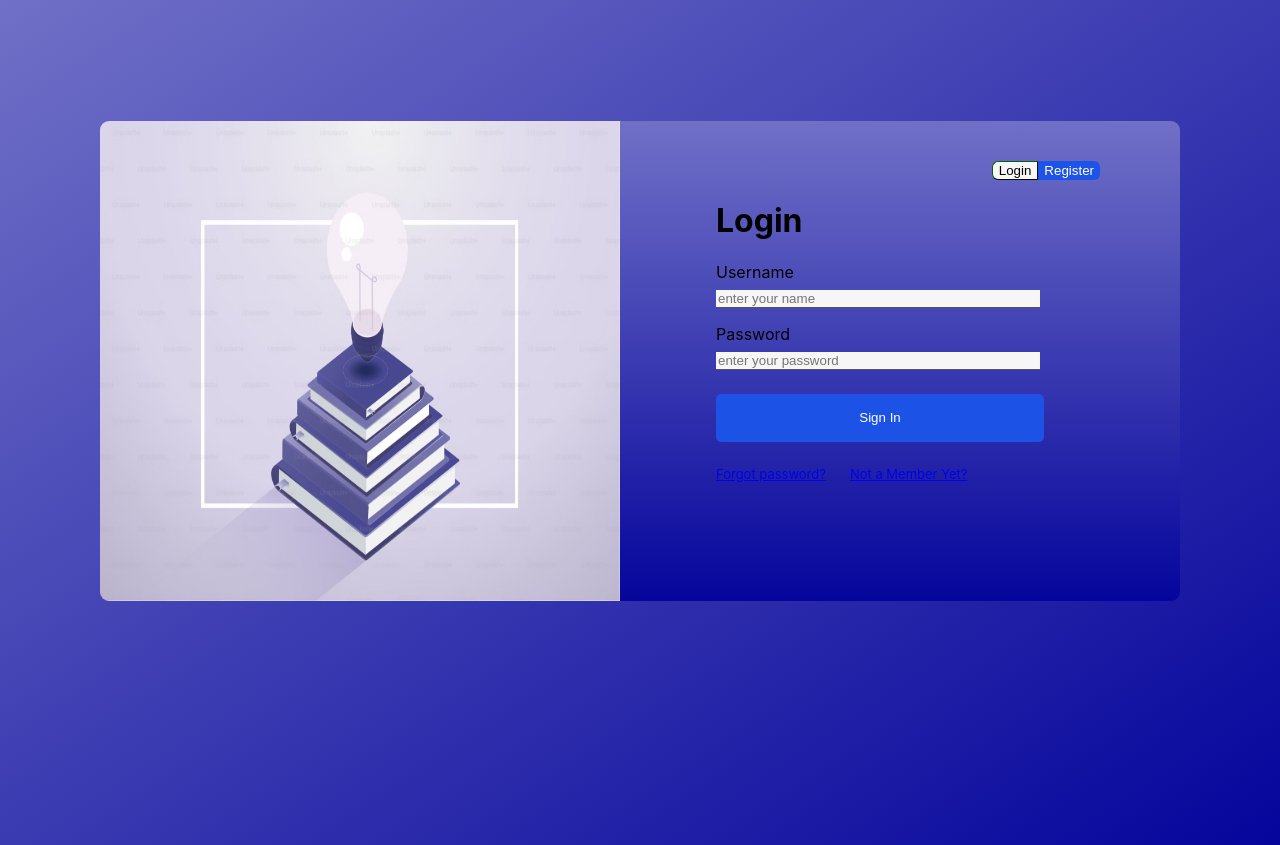
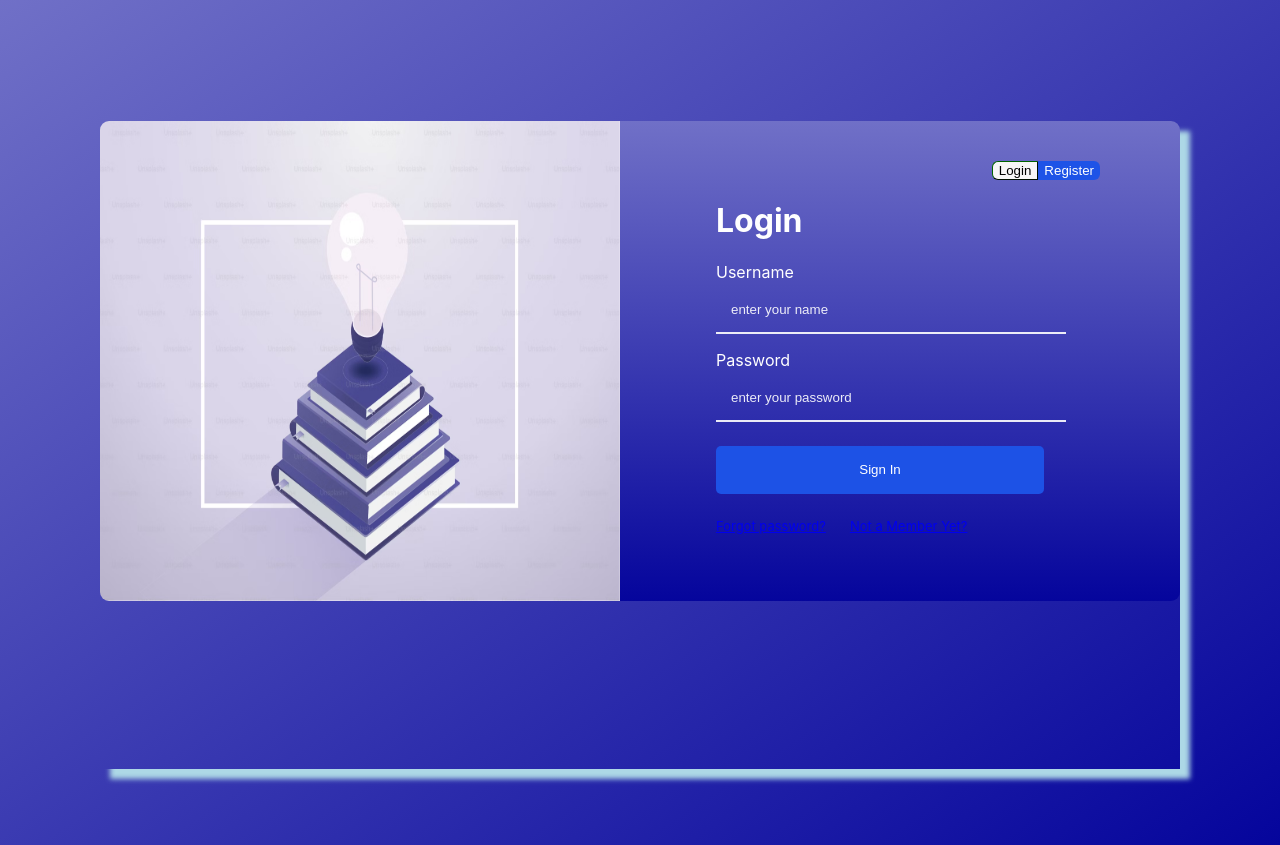
Before and after one commit to sirazsheik/BookStore, a React (Create React App) app in the folder ui/: page / in a window 1280 px wide. Built offline with nearby package versions, Linux system fonts and the light colour scheme.

Commit message:
updated login style

```diff
--- a/ui/src/components/LoginForm/Login.css
+++ b/ui/src/components/LoginForm/Login.css
@@ -11,12 +11,14 @@
 
   align-items: center;
   padding-top:45px;
+  color: white;
 
 }
 
 .second-main{
 
   display: flex;
+  box-shadow: 10px 10px 5px lightblue;
 
 }
 
@@ -99,19 +101,19 @@
 
 .input{
   width:40vh;
-    border-bottom-color: black;
-    border-width:1.5px;
+  background-color: transparent;
+  border: 2px solid white;
+  padding: 15px;
+ color: white;
+  opacity: 0.9;
+  outline: none;
   border-top-style: hidden;
   border-left-style: hidden;
   border-right-style:hidden;
-    outline: none;
-    background-color:rgb(246, 246, 246);
 }
 
-  .input:focus{
-
-    outline: none;
-
+::-webkit-input-placeholder{
+  color: white;
 }
 
 .submit-btn{
```
Lines whose indentation alone changed are shown as unchanged.
